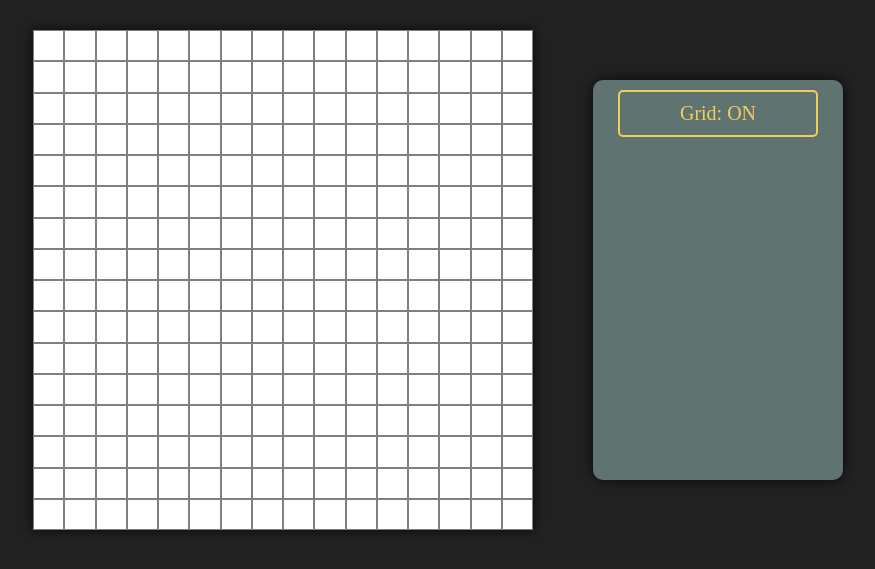
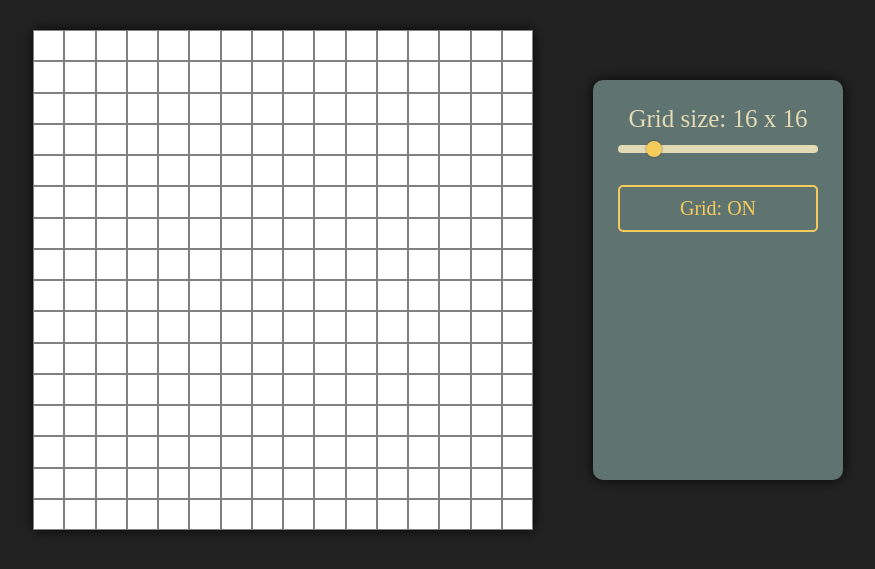
Before and after one commit to MoazAlaa7/Etch-a-Sketch, a plain HTML site: page index.html in a window 1280 px wide. Shown: the part 95-664 px from the top of the page, without its empty margins (202-1077 px from the left). Drawn offline with Linux system fonts and the light colour scheme; a web font is replaced by a local one.

Commit message:
Add grid size adjustment feature

```diff
--- a/index.html
+++ b/index.html
@@ -17,6 +17,10 @@
     <div class="container flex-cont">
       <div id="sketchpad" class="flex-cont"></div>
       <div id="toolbox" class="flex-cont">
+        <div id="size-cont" class="flex-cont">
+          <p class="text">Grid size: <span id="size">16 x 16</span></p>
+          <input type="range" id="slider" min="1" max="100" value="16" />
+        </div>
         <button id="grid-btn" class="enabled">
           Grid: <span class="toggle">ON</span>
         </button>
--- a/script.js
+++ b/script.js
@@ -2,6 +2,8 @@ const sketchpad = document.querySelector("#sketchpad");
 const btns = document.querySelectorAll("button");
 const toggle = document.querySelector(".toggle");
 const gridBtn = document.querySelector("#grid-btn");
+const slider = document.querySelector("#slider");
+const gridSize = document.querySelector("#size");
 let pixels = null;
 let isMouseDown = false;
 
@@ -13,6 +15,9 @@ function createGrid(num = 16) {
     const pixel = document.createElement("div");
     let basis = 500 / num;
     pixel.classList.add("pixel");
+    if (gridBtn.classList.contains("enabled")) {
+      pixel.style.border = "1px solid grey";
+    }
     pixel.style.flexBasis = `${basis}px`;
     sketchpad.appendChild(pixel);
   }
@@ -31,7 +36,7 @@ btns.forEach((btn) => {
   });
 });
 
-document.addEventListener("mousedown", (e) => {
+sketchpad.addEventListener("mousedown", (e) => {
   isMouseDown = true;
   e.preventDefault();
 });
@@ -51,7 +56,14 @@ gridBtn.addEventListener("click", () => {
 // Using event delegation instead of event for every pixel
 sketchpad.addEventListener("mouseover", (e) => {
   const targetPixel = e.target;
+  console.log(isMouseDown);
   if (isMouseDown) {
     targetPixel.style.backgroundColor = "black";
   }
 });
+
+slider.addEventListener("input", (e) => {
+  const newSize = e.target.value;
+  createGrid(newSize);
+  gridSize.textContent = `${newSize} x ${newSize}`;
+});
--- a/style.css
+++ b/style.css
@@ -16,6 +16,7 @@ h1 {
 .container {
   justify-content: center;
   align-items: center;
+  flex-wrap: wrap;
   gap: 60px;
 }
 
@@ -28,7 +29,6 @@ h1 {
 }
 
 .pixel {
-  border: 1px solid grey;
   box-sizing: border-box;
   background-color: white;
 }
@@ -36,16 +36,51 @@ h1 {
 #toolbox {
   flex-direction: column;
   align-items: center;
+  gap: 20px;
   width: 250px;
   height: 400px;
+  font-family: "Times New Roman", serif;
+  font-size: 20px;
   background-color: rgb(95, 116, 112);
   border-radius: 10px;
   filter: drop-shadow(0px 0px 7px rgba(1, 1, 1, 0.8));
 }
 
+#size-cont {
+  flex-direction: column;
+  justify-content: center;
+  align-items: center;
+  gap: 10px;
+}
+
+#size-cont .text {
+  color: rgb(227, 218, 182);
+  font-size: 25px;
+  margin-bottom: 0;
+}
+
+#slider {
+  padding: 0;
+  -webkit-appearance: none;
+  appearance: none;
+  background-color: rgb(227, 218, 182);
+  height: 0.5rem;
+  width: 200px;
+  border-radius: 5px;
+  cursor: pointer;
+}
+
+#slider::-webkit-slider-thumb {
+  -webkit-appearance: none;
+  width: 2vh;
+  height: 2vh;
+  background-color: rgb(245, 203, 92);
+  border-radius: 60%;
+  box-shadow: 0 0 2px rgba(0, 0, 0, 0.5);
+}
+
 button {
-  font-family: "Times New Roman", serif;
-  font-size: 20px;
+  font: inherit;
   background-color: rgb(95, 116, 112);
   width: 200px;
   padding: 10px 20px;
@@ -55,7 +90,8 @@ button {
   cursor: pointer;
 }
 
-button:active {
+button:active,
+input:active {
   transform: translateY(2px);
   box-shadow: 0 2px 5px rgba(0, 0, 0, 0.2) inset;
   background-color: rgb(75, 105, 99);
```
